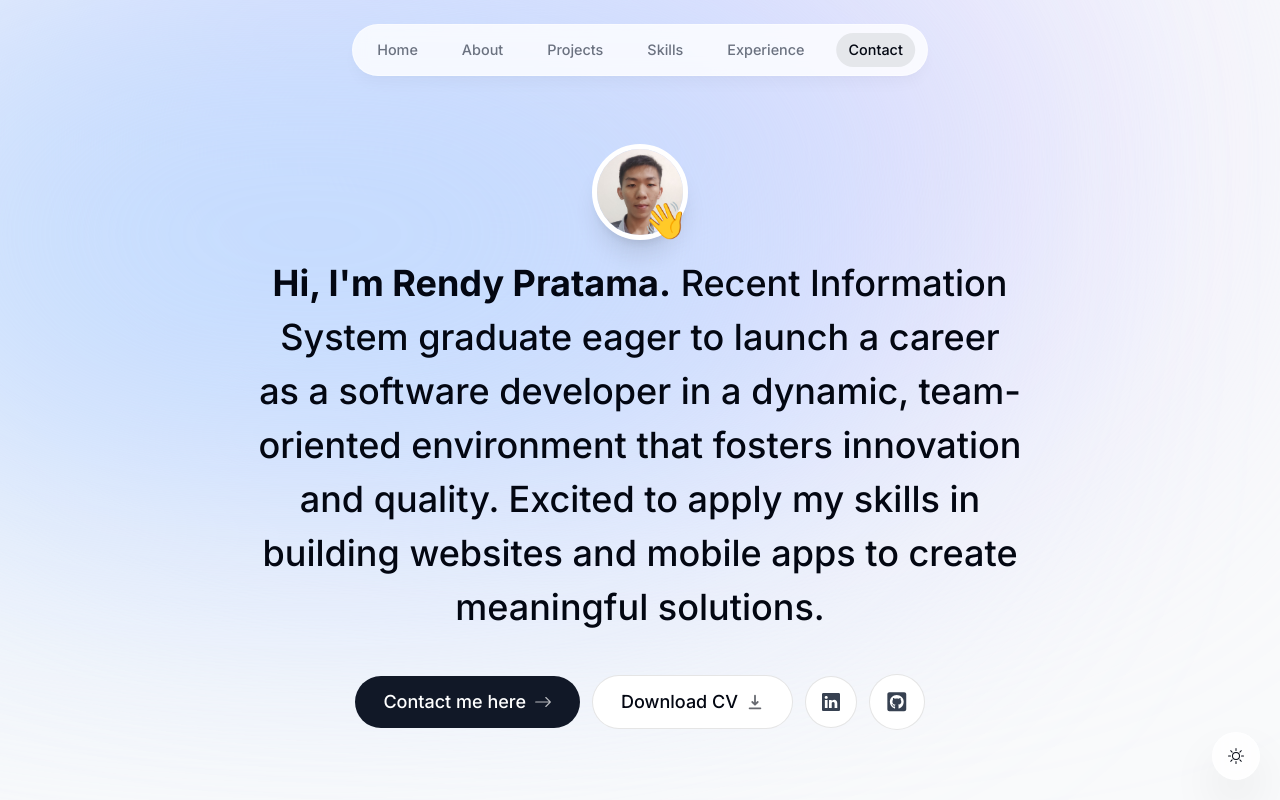
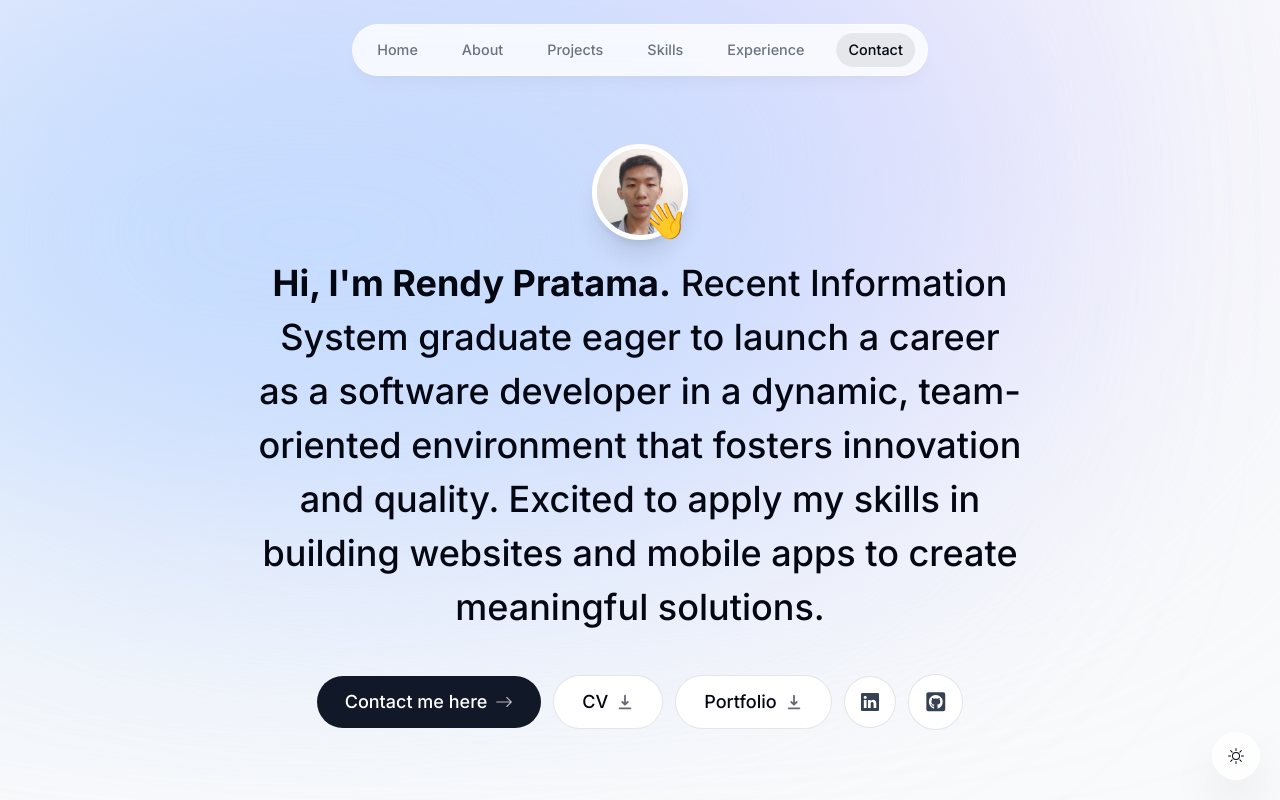
Before and after one commit to Rendy752/Personal-Portofolio, a Next.js app: page / in a window 1280 px wide. Shown: the top 800 px of the page. Built offline with nearby package versions, Linux system fonts and the light colour scheme; no server answers.

Commit message:
update: add portfolio

```diff
--- a/components/intro.tsx
+++ b/components/intro.tsx
@@ -79,21 +79,29 @@
           Contact me here{" "}
           <BsArrowRight className="opacity-70 group-hover:translate-x-1 transition" />
         </Link>
-        <a
+        <Link
           className="group bg-white px-7 py-3 flex items-center gap-2 rounded-full outline-none focus:scale-110 hover:scale-110 active:scale-105 transition cursor-pointer borderBlack dark:bg-white/10"
           href="/resume.pdf"
-          download
+          target="_blank"
         >
-          Download CV{" "}
+          CV{" "}
           <HiDownload className="opacity-60 group-hover:translate-y-1 transition" />
-        </a>
-        <a
+        </Link>
+        <Link
+          className="group bg-white px-7 py-3 flex items-center gap-2 rounded-full outline-none focus:scale-110 hover:scale-110 active:scale-105 transition cursor-pointer borderBlack dark:bg-white/10"
+          href="/portfolio.pdf"
+          target="_blank"
+        >
+          Portfolio{" "}
+          <HiDownload className="opacity-60 group-hover:translate-y-1 transition" />
+        </Link>
+        <Link
           className="bg-white text-gray-700 p-4 flex items-center gap-2 rounded-full outline-none focus:scale-[1.15] hover:scale-[1.15] hover:text-gray-950 active:scale-105 transition cursor-pointer borderBlack dark:bg-white/10 dark:text-white/60"
-          href="https://www.linkedin.com/in/rendy-pratama-aa574124a"
+          href="https://www.linkedin.com/in/rendyp"
           target="_blank"
         >
           <BsLinkedin />
-        </a>
+        </Link>
         <a
           className="bg-white text-gray-700 p-4 flex items-center gap-2 rounded-full text-[1.35rem] outline-none focus:scale-[1.15] hover:scale-[1.15] hover:text-gray-950 active:scale-105 transition cursor-pointer borderBlack dark:bg-white/10 dark:text-white/60"
           href="https://github.com/Rendy752"
```
Also changed, not shown: 1 other file (tests, documents, lock files or other folders).
